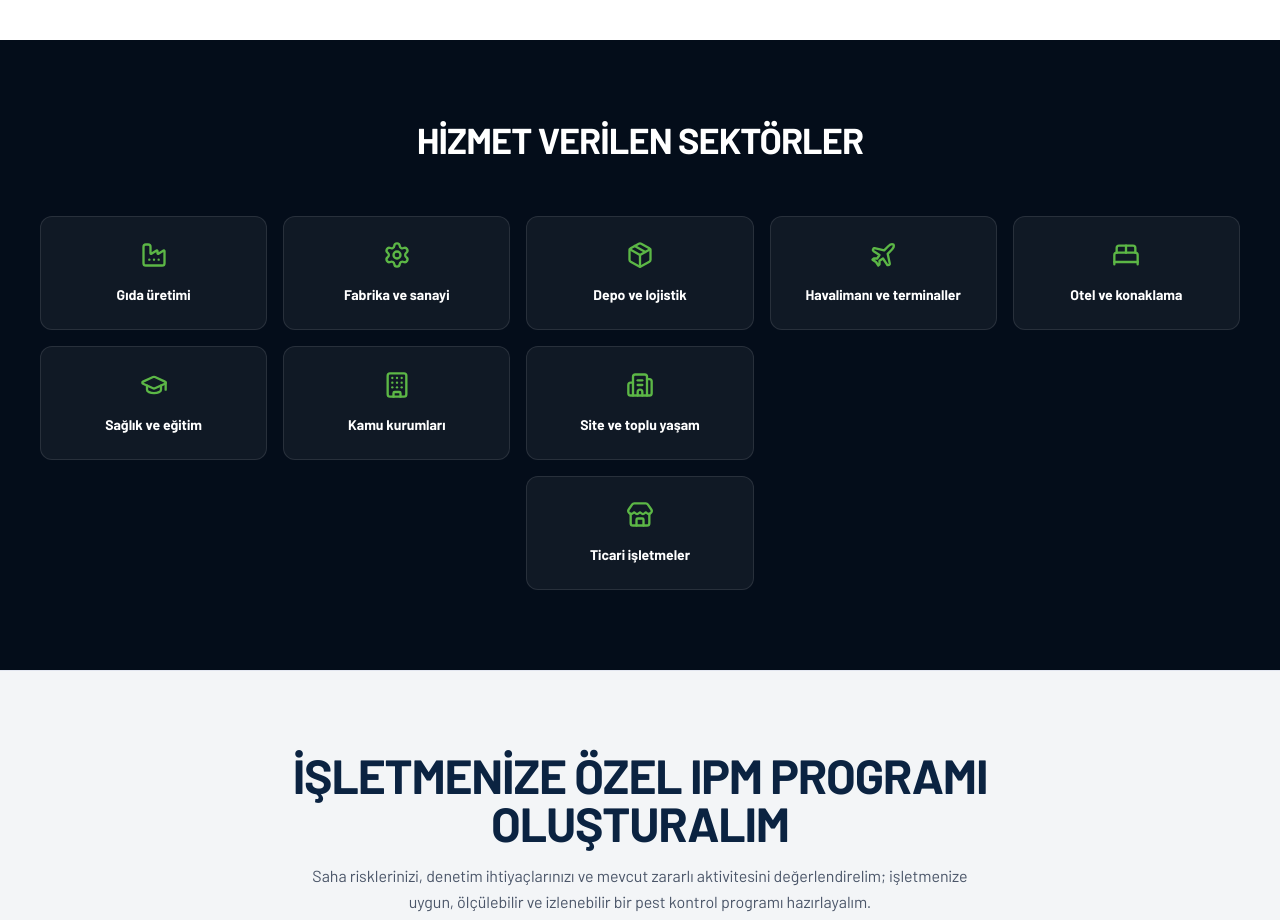
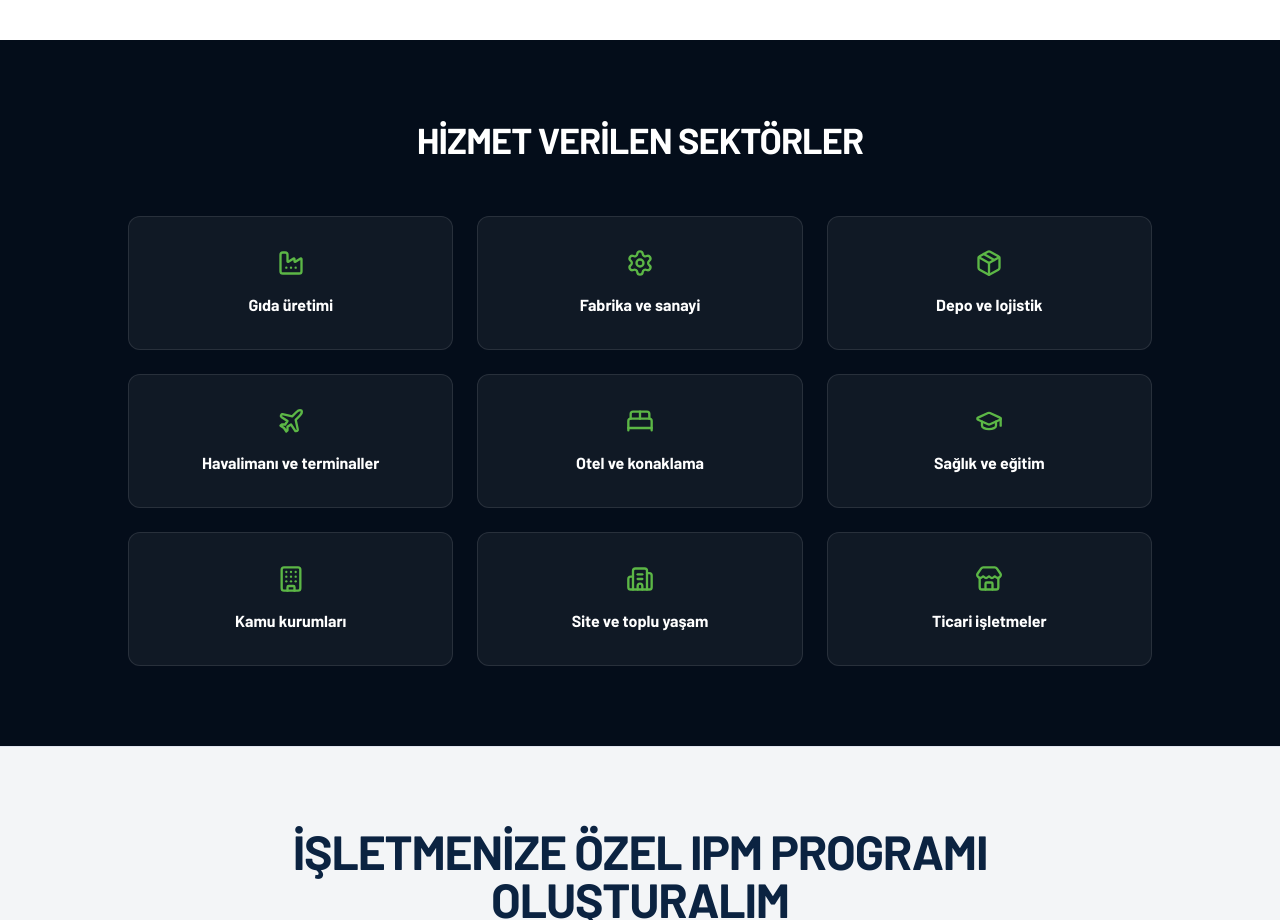
Before and after one commit to elamedya-sudo/epcon, a Next.js app: page /pest-kontrol in a window 1280 px wide. Shown: the part 3680-4600 px from the top of the page. Built offline with nearby package versions, Linux system fonts and the light colour scheme; a web font is replaced by a local one.

Commit message:
Pes hiza

```diff
--- a/app/pest-kontrol/page.tsx
+++ b/app/pest-kontrol/page.tsx
@@ -249,24 +249,27 @@ export default function PestKontrolPage() {
 
       {/* 6. HİZMET VERİLEN SEKTÖRLER */}
       <section className="bg-navy-deeper py-20 px-6 md:px-10">
-        <div className="max-w-7xl mx-auto">
+        <div className="max-w-5xl mx-auto">
           <div className="text-center mb-14">
             <h2 className="font-barlowCondensed text-3xl md:text-4xl font-extrabold uppercase text-white tracking-tight">
               Hizmet Verilen Sektörler
             </h2>
           </div>
-          <div className="grid grid-cols-2 md:grid-cols-3 lg:grid-cols-5 gap-4">
+
+          {/* Izgara yapısı tam 3x3 (md:grid-cols-3) olacak şekilde düzeltildi */}
+          <div className="grid grid-cols-2 md:grid-cols-3 gap-4 md:gap-6">
             {sektorler.map((sektor, idx) => (
-              <div key={idx} className={`bg-white/5 border border-white/10 rounded-xl p-6 text-center hover:bg-white/10 transition-colors ${idx === 8 ? "lg:col-start-3" : ""}`}>
-                <div className="text-pest-green flex justify-center mb-4">
+              <div key={idx} className="bg-white/5 border border-white/10 rounded-xl p-6 md:p-8 text-center hover:bg-white/10 transition-colors flex flex-col items-center justify-center">
+                <div className="text-pest-green mb-4">
                   {sektor.icon}
                 </div>
-                <div className="font-bold text-white text-sm">
+                <div className="font-bold text-white text-sm md:text-base">
                   {sektor.name}
                 </div>
               </div>
             ))}
           </div>
+
         </div>
       </section>
 
```
